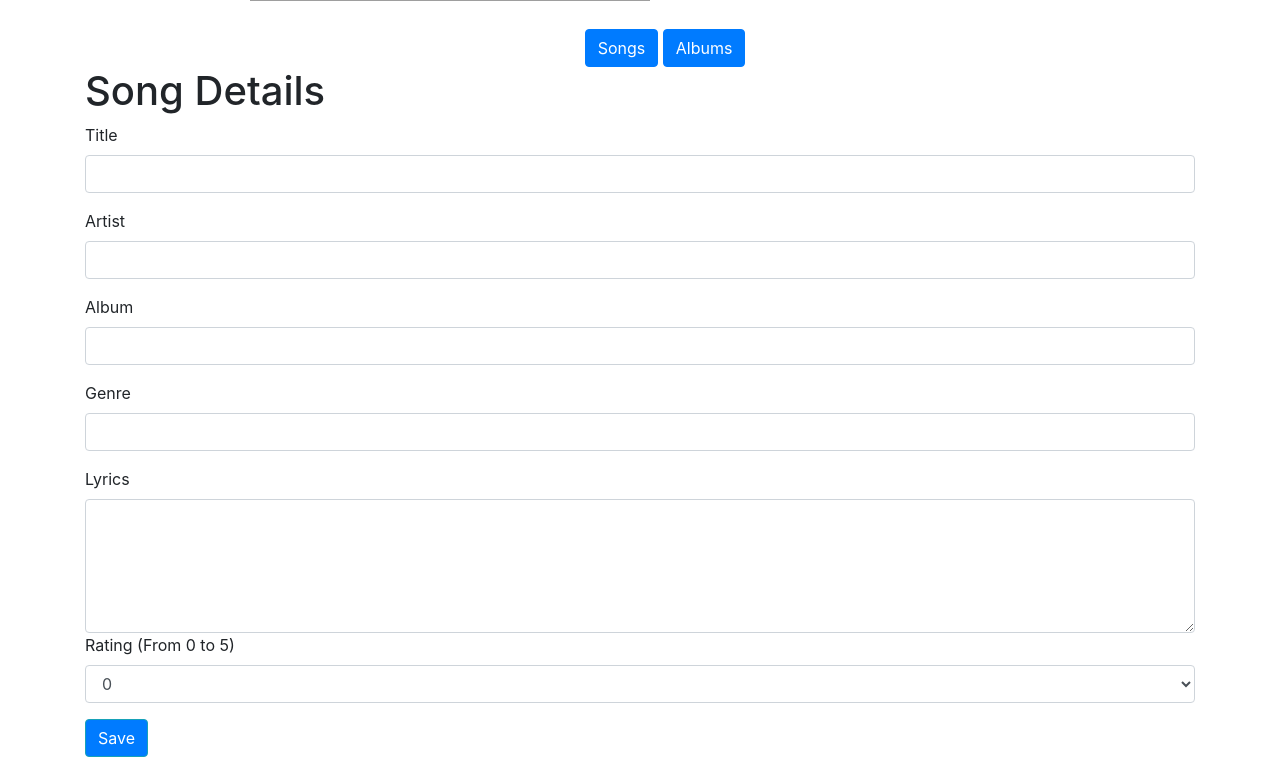
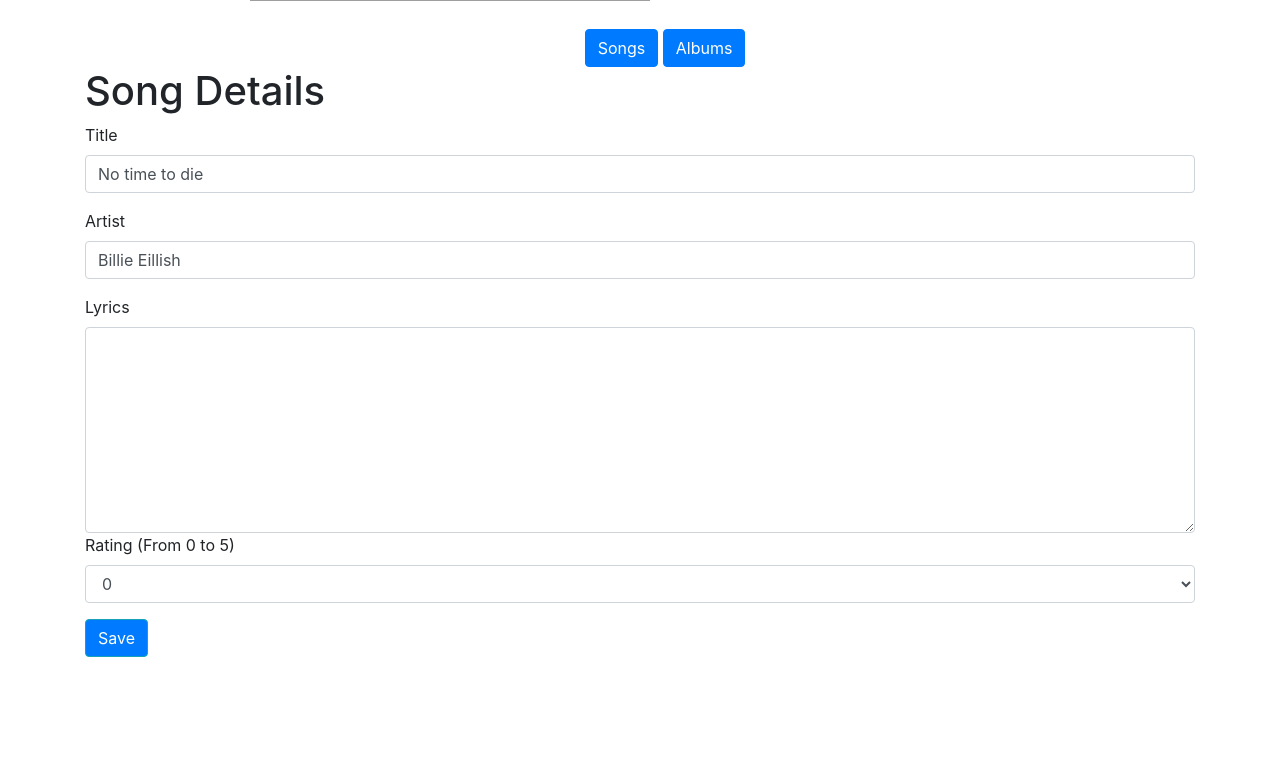
Before and after one commit to chaolic6505/applemusicCDS, a Flask app: page /editSong/1 in a window 1280 px wide. Shown: the part 647-1420 px from the top of the page. After the commit the page ends 1304 px from the top, so only its background shows below. Run offline with Flask 2, Linux system fonts and the light colour scheme; data comes from the database, SQL or seed files in the repository; both versions use the stored data as it was after the commit; data that the repository does not hold is empty; some libraries are stand-ins or nearby versions; grey boxes are pictures that could not be loaded.

Commit message:
can see previous input when click the edit song buttom

```diff
--- a/server.py
+++ b/server.py
@@ -61,7 +61,7 @@ class SongInformationForm(Form):
                                   choices=[('0', '0'), ('1', '1'), ('2', '2'),
                                            ('3', '3'), ('4', '4'), ('5', '5')],
                                   default='unrated')
-    # lyrics = StringField('Lyrics', [validators.Length(min=0, max=500)])
+    lyrics = StringField('Lyrics', [validators.Length(min=0, max=500)])
     submit = SubmitField('Save')
 
 
@@ -76,6 +76,7 @@ class Song(db.Model):
     genre = db.Column(db.String)
     album = db.Column(db.String)
     big_album = db.Column(db.String)
+    lyrics = db.Column(db.String)
     duration = db.Column(db.Integer, nullable=False)
     count_total_played = db.Column(db.Integer)
 
@@ -166,14 +167,16 @@ def disply_album():
 
 @app.route('/editSong/<song_id>', methods=['POST', 'GET'])
 def edit_song(song_id):
-    form = SongInformationForm()
-    return render_template('modifySongDetails.html', form=form, id=song_id)
+    form = SongInformationForm(request.form)
+    song = Song.query.filter_by(id=song_id).first()
+    return render_template('modifySongDetails.html', form=form, id=song_id,song=song)
 
 
 @app.route('/saveSongInfo/<song_id>', methods=['POST', 'GET'])
 def save_song_info(song_id):
     # print(song_id)
     form = SongInformationForm(request.form)
+
     if request.method == 'POST' and form.validate():
         response = requests.get(
             f"http://ws.audioscrobbler.com/2.0/?method=album.getinfo&api_key={LAST_FM_API_key}&artist={form.new_song_artist.data}&album={form.new_song_title.data}&format=json")
--- a/templates/modifySongDetails.html
+++ b/templates/modifySongDetails.html
@@ -3,28 +3,23 @@
 	<h1>Song Details</h1>
 	<form method="POST" action="/saveSongInfo/{{id }}">
 		<div class="form-group">
-			{{ form.new_song_title.label }}<br> {{ form.new_song_title(class="form-control") }}
+			{{ form.new_song_title.label }}<br> {{ form.new_song_title(class="form-control", value= song.title) }}
 		</div>
 		<div class="form-group">
-			{{ form.new_song_artist.label }}<br> {{ form.new_song_artist(class="form-control") }}
+			{{ form.new_song_artist.label }}<br> {{ form.new_song_artist(class="form-control" , value= song.artist) }}
 		</div>
-		<div class="form-group">
-			{{ form.new_song_album.label }}<br> {{ form.new_song_album(class="form-control") }}
-		</div>
-		<div class="form-group">
-			{{ form.new_song_genre.label }}<br> {{ form.new_song_genre(class="form-control") }}
-		</div>
+
 		<div class="form-group">
 			<label for="exampleFormControlInput1">Lyrics</label>
 			<textarea
-				rows="5"
+				rows="8"
 				class="form-control"
 				id="exampleFormControlInput1"
 				placeholder=""
 			/>
 		</textarea>
 		<div class="form-group">
-			{{ form.new_song_rating.label }}<br> {{ form.new_song_rating (class="form-control") }}
+			{{ form.new_song_rating.label }}<br> {{ form.new_song_rating (class="form-control" ) }}
 		</div>
 		<div class="form-group ">
 			{{ form.submit(class="save btn btn-outline-info  btn-primary ") }}
```
Also changed, not shown: example.sqlite.
